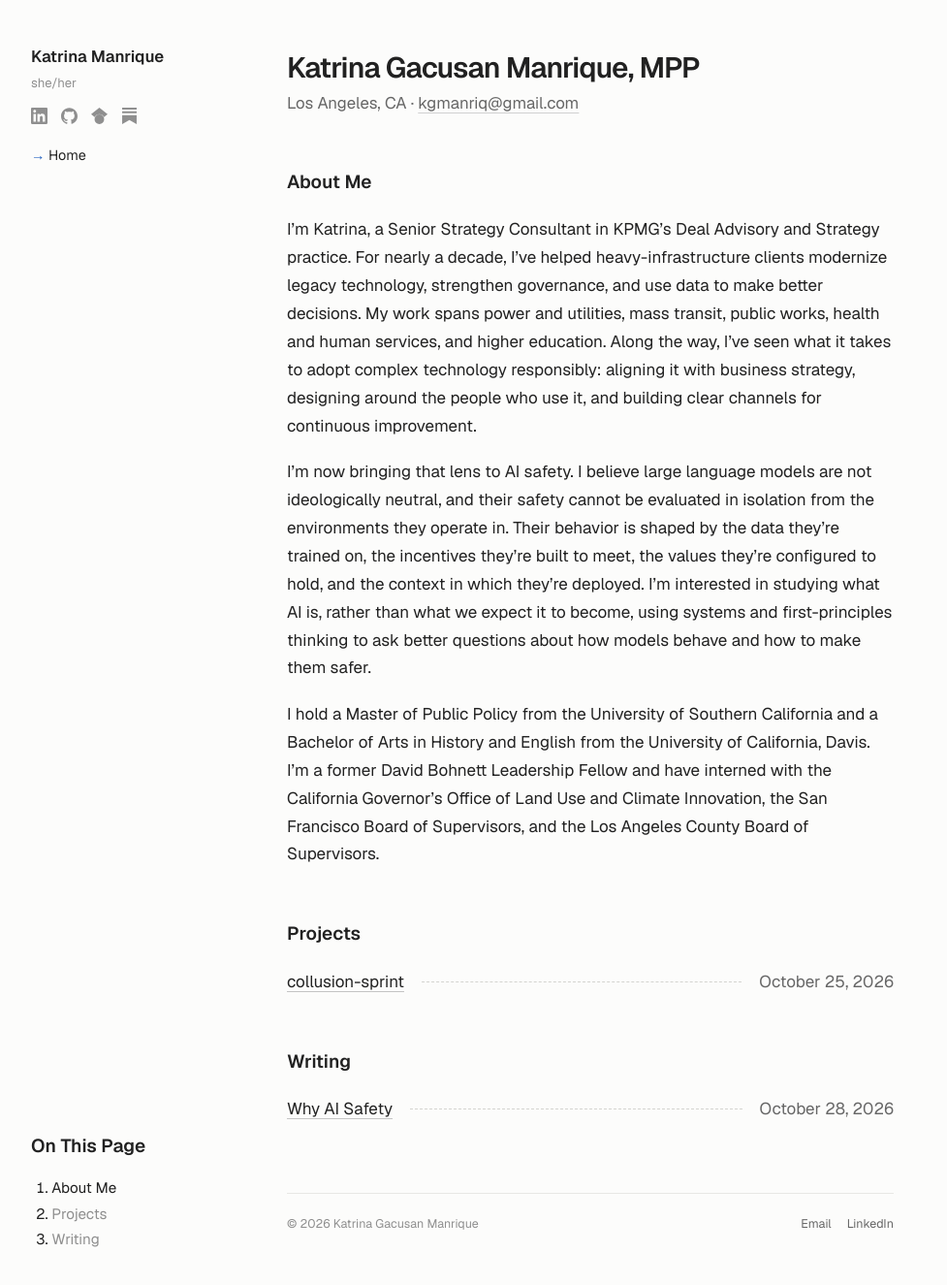
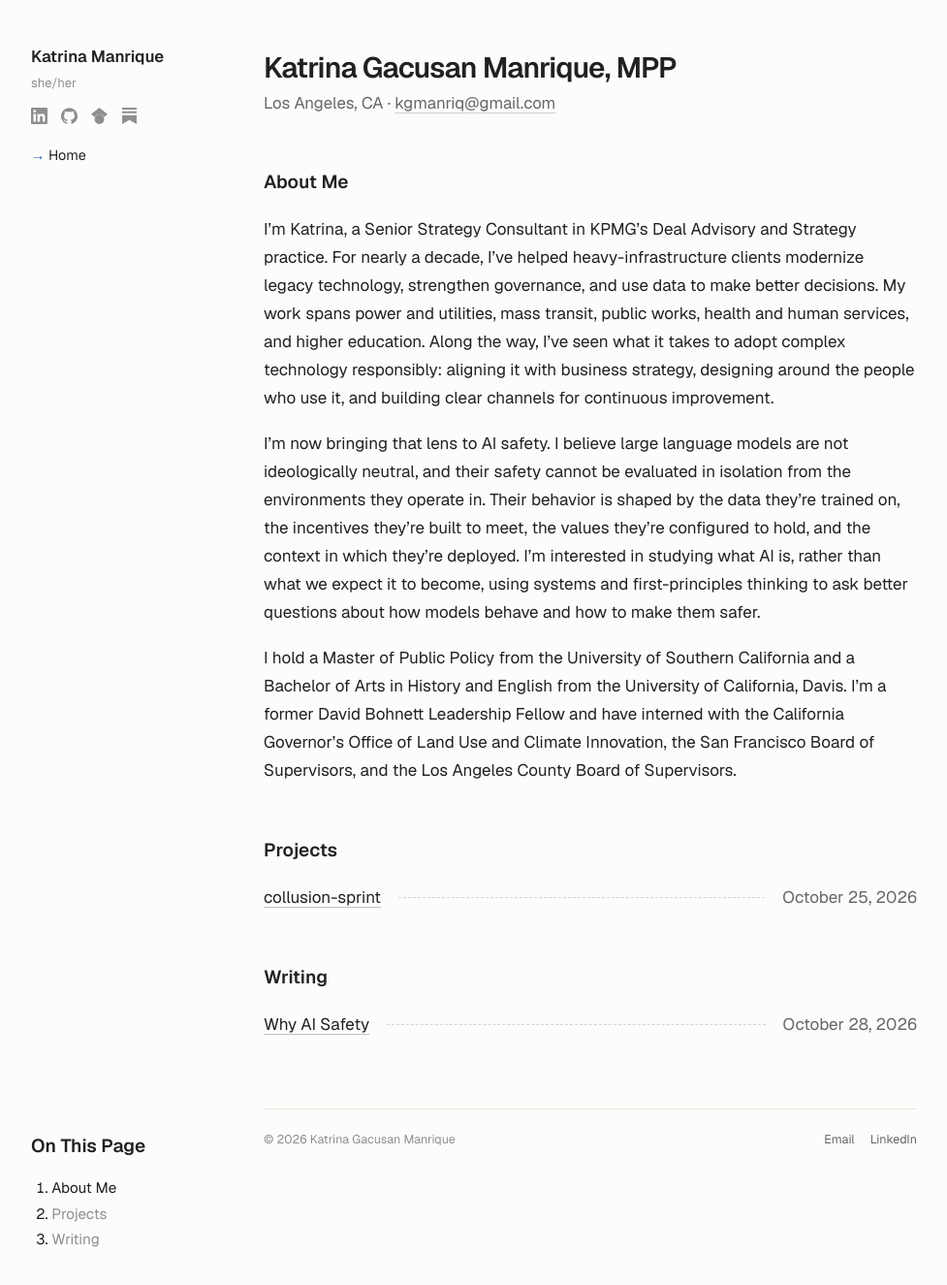
Before and after one commit to kgmanriq/kgmanriq.github.io, a Jekyll site: the page built from index.html, in a window 1280 px wide and 1336 px high. Shown: the top 1325 px of the window at 97% size, without its empty margins (16-993 px from the left). Built offline with Jekyll 4.4.1, drawn with Linux system fonts in a browser that asks for light colours.

Commit message:
Tighten space between sidebar and main content
Co-Authored-By: Claude Opus 5.5 <noreply@anthropic.com>
Claude-Session: https://claude.ai/code/session_01EuuEgRVzQ3seSDn6GstdDW

```diff
--- a/assets/css/style.css
+++ b/assets/css/style.css
@@ -11,7 +11,7 @@
   --sans: "Geist", "Helvetica Neue", Helvetica, Arial, sans-serif;
   --col: 720px;
   --note: 230px;
-  --gap: 64px;
+  --gap: 40px;
 }
 
 * { box-sizing: border-box; }
@@ -38,7 +38,8 @@ p { margin: 0 0 1.1em; }
 /* ---------- Layout ---------- */
 .layout {
   display: grid;
-  grid-template-columns: minmax(200px, 1fr) minmax(0, var(--col)) minmax(var(--note), 1fr);
+  grid-template-columns: 200px minmax(0, var(--col)) var(--note);
+  justify-content: center;
   column-gap: var(--gap);
   padding: 0 48px;
 }
@@ -136,7 +137,7 @@ p { margin: 0 0 1.1em; }
 /* ---------- Responsive ---------- */
 /* Medium: no margin column; notes sit inline under their heading */
 @media (max-width: 1180px) {
-  .layout { grid-template-columns: 190px minmax(0, 1fr); column-gap: 48px; padding: 0 36px; }
+  .layout { grid-template-columns: 180px minmax(0, 1fr); column-gap: 36px; padding: 0 32px; justify-content: start; }
   .content { max-width: var(--col); }
   .with-note .sidenote { position: static; margin: -10px 0 16px; }
   .job .sidenote { margin: 0 0 2px; }
```
